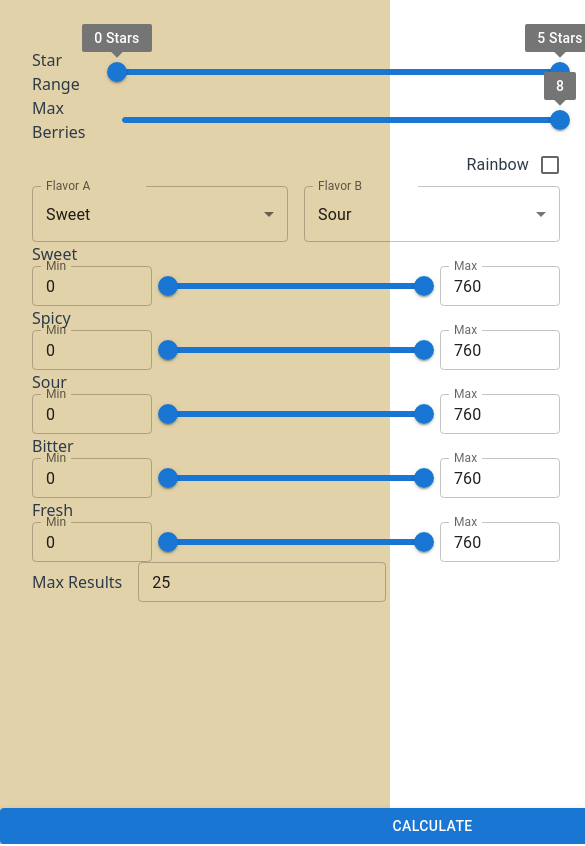
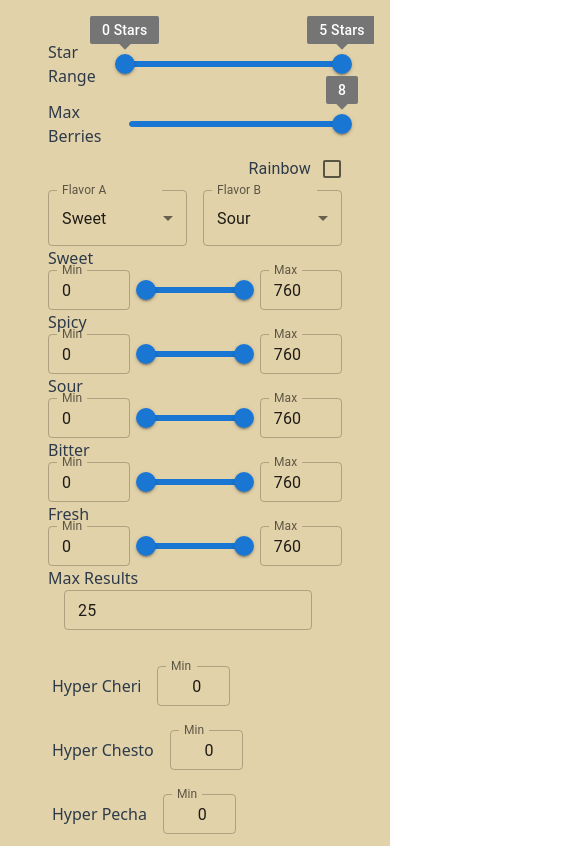
Before and after one commit to TheOkster/Pokemon-Donut-Calculator, a React (Vite) app: page / in a window 390 px wide. Shown: the top 846 px of the page, 585 px wide, since content can reach past the window. Built offline with nearby package versions, Linux system fonts and the light colour scheme.

Commit message:
added basic layout switcher for mobile

```diff
--- a/src/App.css
+++ b/src/App.css
@@ -34,3 +34,37 @@
 .right{
   overflow-y: auto; /* enable vertical scrolling within the right column */
 }
+
+@media (max-width: 1120px) {
+  .container {
+    flex-direction: column;
+    width: 100vw;
+    height: auto;
+  }
+  .left,
+  .right {
+    width: 100%;
+    min-width: 0;
+    height: auto;
+    padding: 1rem;
+  }
+}
+
+@media (max-width: 1120px) {
+  .container {
+    flex-direction: column;
+    width: 100vw;
+    height: auto;
+    min-height: 0;
+    overflow-y: visible;
+  }
+  .left,
+  .right {
+    width: 100%;
+    min-width: 0;
+    height: auto;
+    min-height: 0;
+    padding: 1rem;
+    overflow-y: visible;
+  }
+}
--- a/src/Settings.css
+++ b/src/Settings.css
@@ -28,4 +28,30 @@
 .settings .left{
    overflow: hidden;
    min-width: 120px;
+   height: auto;
 }
+
+.starRange {
+   padding-bottom: 0.75rem;
+   /* tiny gap */
+}
+@media (max-width: 1120px) {
+   .settings {
+      flex-direction: column;
+      align-items: stretch;
+      padding: .5rem 1rem;
+   }
+
+   .settings .left,
+   .settings .right {
+      flex: none;
+      width: 100%;
+      min-width: 0;
+
+      height: auto;
+      max-height: none;
+      overflow: visible;
+
+      padding: 1rem;
+   }
+}
--- a/src/Settings.tsx
+++ b/src/Settings.tsx
@@ -43,7 +43,8 @@ export default function Settings({ starRange, maxBerries, berryQuants, berryStat
       <div className="settings">
          {/* Flavor & Star Settings */}
          <div className="left">
-            <Stack direction="row" spacing={2} alignItems="center" padding="0.5">
+            <Stack direction="row" spacing={2} alignItems="center" padding="0.5" className="starRange"
+            >
                <label>
                   Star Range
                </label>
```
